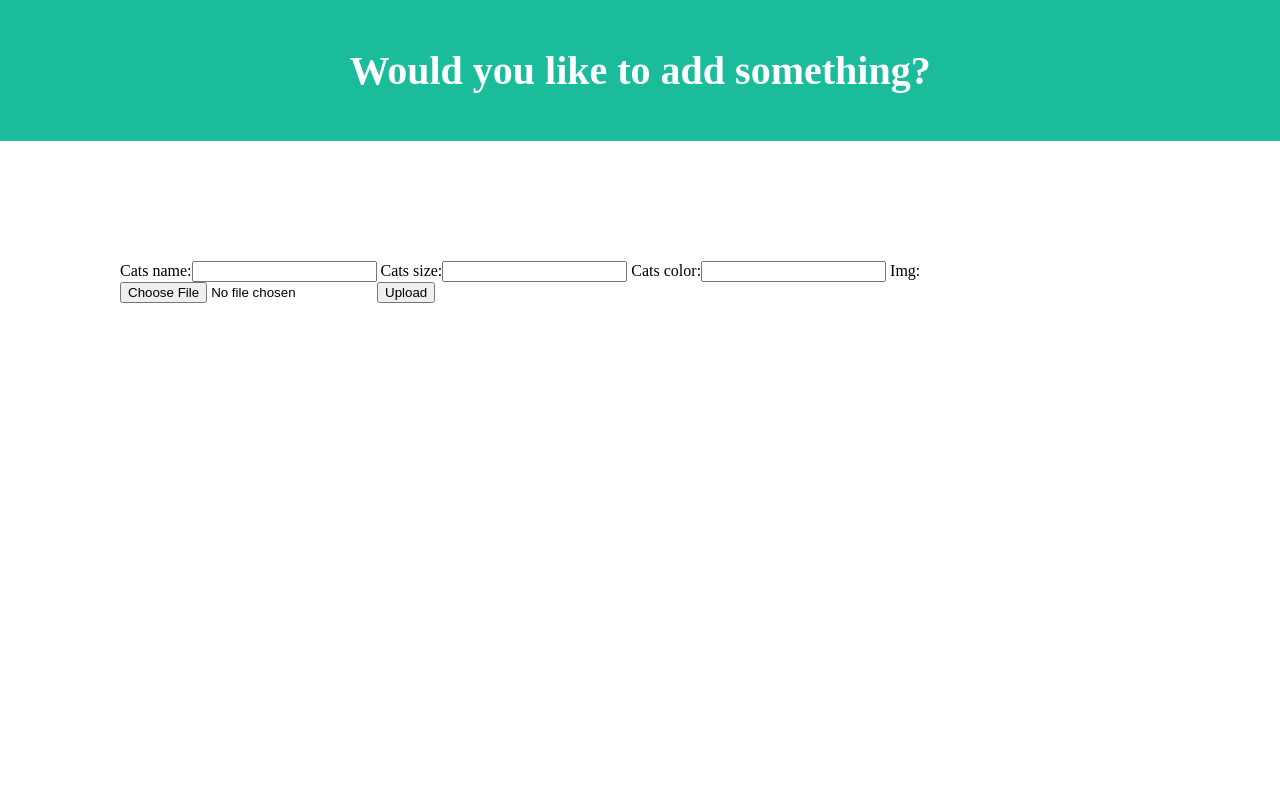
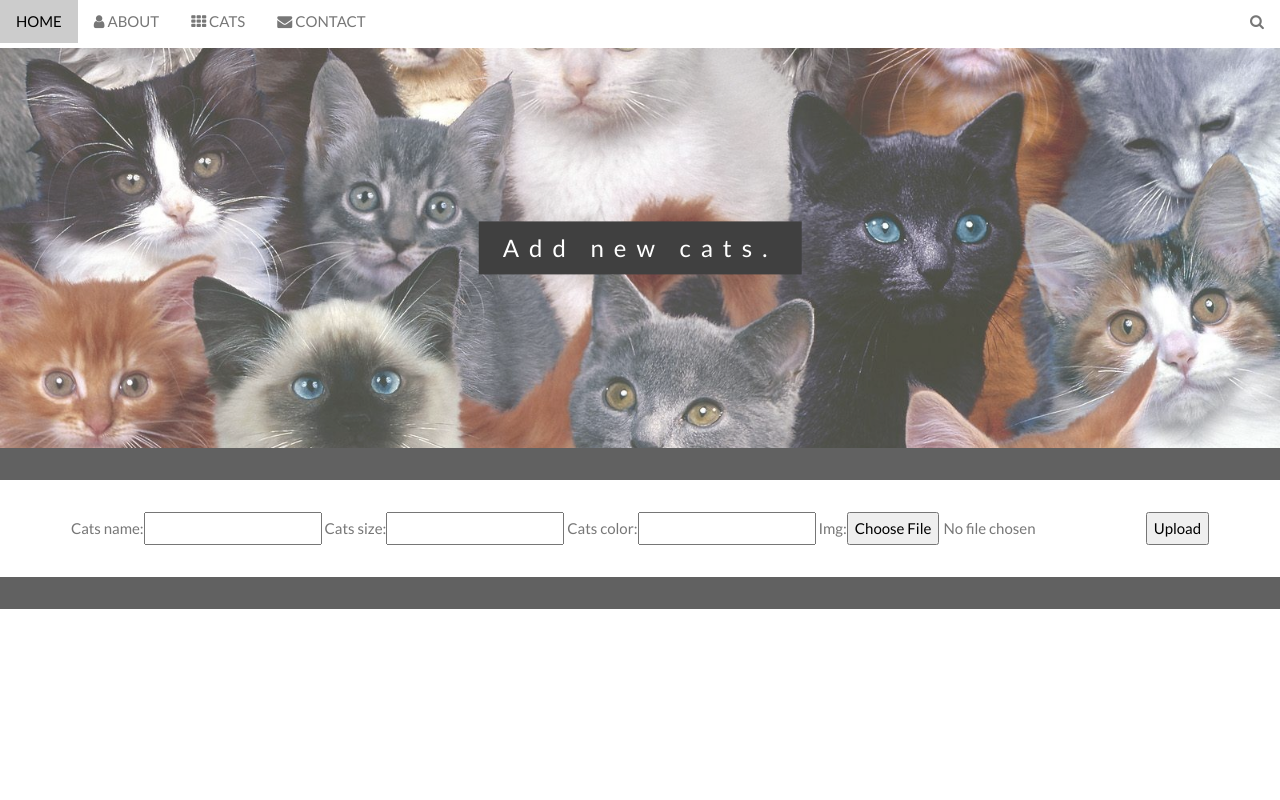
Before and after one commit to VladMasarik/silkcat, a Django app: page /upload in a window 1280 px wide. Run offline with Django 3.2, Linux system fonts and the light colour scheme.

Commit message:
changed upload page

```diff
--- a/blackmarket/static/cloudstyle.css
+++ b/blackmarket/static/cloudstyle.css
@@ -9,7 +9,7 @@ body, html {
 }
 
 /* Create a Parallax Effect */
-.bgimg-1, .bgimg-2, .bgimg-3 {
+.bgimg-1, .bgimg-2, .bgimg-3, .bgimg-4 {
   background-attachment: fixed;
   background-position: center;
   background-repeat: no-repeat;
@@ -34,6 +34,11 @@ body, html {
   min-height: 400px;
 }
 
+.bgimg-4 {
+  background-image: url("images/alotofcats.jpg");
+  min-height: 400px;
+}
+
 .w3-wide {letter-spacing: 10px;}
 .w3-hover-opacity {cursor: pointer;}
 
--- a/blackmarket/templates/bm/upload.html
+++ b/blackmarket/templates/bm/upload.html
@@ -1,66 +1,64 @@
 <!DOCTYPE html>
-<html lang="en">
-<head>
-<title>Page Title</title>
+<html>
+<title>Upload</title>
 <meta charset="UTF-8">
 <meta name="viewport" content="width=device-width, initial-scale=1">
-<style>
-* {
-  box-sizing: border-box;
-}
-
-body {
-  font-family: Times New Roman, Helvetica, sans-serif;
-  margin: 0;
-}
-
-/* Style the header */
-.header {
-  padding: 20px;
-  text-align: center;
-  background: #1abc9c;
-  color: white;
-}
-
-/* Increase the font size of the h1 element */
-.header h1 {
-  font-size: 40px;
-}
-
-
-/* Column container */
-.row {
-  display: flex;
-  flex-wrap: wrap;
-}
-
-/* Main column */
-.main {
-      flex: 70%;
-    background-position: center;
-    padding: 120px;
-}
-
-</style>
-</head>
+{% load static %}
+<link rel="stylesheet" href="https://www.w3schools.com/w3css/4/w3.css">
+<link rel="stylesheet" href="https://fonts.googleapis.com/css?family=Lato">
+<link rel="stylesheet" href="https://cdnjs.cloudflare.com/ajax/libs/font-awesome/4.7.0/css/font-awesome.min.css">
+<link rel="stylesheet" href="{% static '/cloudstyle.css' %}">
 <body>
 
-<div class="header">
-  <h1>Would you like to add something?</h1>
+<!-- Navbar (sit on top) -->
+<div class="w3-top">
+  <div class="w3-bar" id="myNavbar">
+    <a class="w3-bar-item w3-button w3-hover-black w3-hide-medium w3-hide-large w3-right" href="javascript:void(0);" onclick="toggleFunction()" title="Toggle Navigation Menu">
+      <i class="fa fa-bars"></i>
+    </a>
+    <a href="#home" class="w3-bar-item w3-button">HOME</a>
+    <a href="#about" class="w3-bar-item w3-button w3-hide-small"><i class="fa fa-user"></i> ABOUT</a>
+    <a href="#portfolio" class="w3-bar-item w3-button w3-hide-small"><i class="fa fa-th"></i> CATS</a>
+    <a href="#contact" class="w3-bar-item w3-button w3-hide-small"><i class="fa fa-envelope"></i> CONTACT</a>
+    <a href="#" class="w3-bar-item w3-button w3-hide-small w3-right w3-hover-red">
+      <i class="fa fa-search"></i>
+    </a>
+  </div>
 
+  <!-- Navbar on small screens -->
+  <div id="navDemo" class="w3-bar-block w3-white w3-hide w3-hide-large w3-hide-medium">
+    <a href="#about" class="w3-bar-item w3-button" onclick="toggleFunction()">ABOUT</a>
+    <a href="#portfolio" class="w3-bar-item w3-button" onclick="toggleFunction()">PORTFOLIO</a>
+    <a href="#contact" class="w3-bar-item w3-button" onclick="toggleFunction()">CONTACT</a>
+    <a href="#" class="w3-bar-item w3-button">SEARCH</a>
+  </div>
 </div>
 
+<div class="w3-row w3-center w3-white w3-padding-large"></div>
+<div class="w3-row w3-center w3-white w3-padding-large"></div>
 
-<div class="row">
-  <div class="main">
-    <form action="upload" method="POST" enctype="multipart/form-data">
-      {{form}}
-      {{imageinput}}
+<!-- First Parallax Image with Logo Text -->
+<div class="bgimg-4 w3-display-container w3-opacity-min" id="home">
+  <div class="w3-display-middle" style="white-space:nowrap;">
+    <span class="w3-center w3-padding-large w3-black w3-xlarge w3-wide w3-animate-opacity">Add new cats.</span>
+  </div>
+</div>
+
+<div class="w3-row w3-center w3-dark-grey w3-padding-16"></div>
+<div class="w3-row w3-center w3-white w3-padding-16"></div>
+
+<div class="w3-row-padding w3-center">
+    <div class="main">
+      <form action="upload" method="POST" enctype="multipart/form-data">
+        {{form}}
+        {{imageinput}}
       <input type="submit" value="Upload">
     </form>
   </div>
 </div>
 
+<div class="w3-row w3-center w3-white w3-padding-16"></div>
+<div class="w3-row w3-center w3-dark-grey w3-padding-16"></div>
 
 </body>
 </html>
```
Also changed, not shown: blackmarket/static/images/alotofcats.jpg (added).
